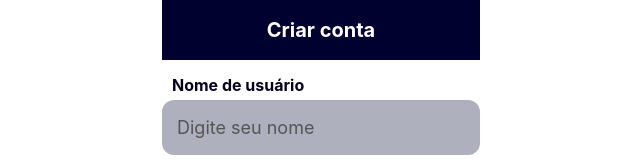
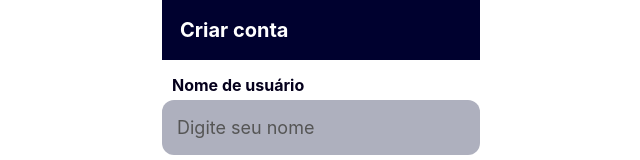
Before and after one commit to luisfelipeandrade19/barber-appointment-website, a React (Vite) app in the folder frontend/: page /register in a window 1280 px wide. Shown: the top 160 px of the page, without its empty margins (319-959 px from the left). Built offline with nearby package versions, Linux system fonts and the light colour scheme; no server answers.

Commit message:
REFACTOR: pequena auteração para o caminho de cadastrar-se para logar-se

```diff
--- a/frontend/src/screens/registro/registerPage.css
+++ b/frontend/src/screens/registro/registerPage.css
@@ -1,15 +1,18 @@
 /* registerPage.css */
 
 header {
-  width: 100%;
+  background-color: white;
+  color: white;
+  padding: 18px;
   display: flex;
-  justify-content: center; /* Centraliza o texto horizontalmente */
   align-items: center;
-  padding: 20px 0;
-  margin: 0%;
+  gap: 12px;
 }
 
-/* Reset básico e centralização da tela mobile */
+h1{
+    color: #ffffff;
+}
+
 .container {
   display: flex;
   flex-direction: column;
@@ -19,18 +22,17 @@ header {
   padding: 20px;
   background-color: #ffffff;
   font-family: Arial, sans-serif;
-  max-width: 400px; /* Mantém proporção mobile no desktop */
+  max-width: 400px;
   max-height: 844;
   margin: 0 auto;
 }
 
 #userImage {
-  border-radius: 50%; /* Mantém a imagem redonda como no print */
+  border-radius: 50%;
   margin-bottom: 20px;
   object-fit: cover;
 }
 
-/* Títulos das seções de input (Vinho/Lilás escuro) */
 .userTitle {
   color: #05001c;
   font-size: 16px;
--- a/frontend/src/screens/registro/registerPage.tsx
+++ b/frontend/src/screens/registro/registerPage.tsx
@@ -1,4 +1,3 @@
-import person from "../../assets/ft.jpg";
 import GoogleLoginButton from "../../lib/components/googleLoginButton";
 import FacebookLoginButton from "../../lib/components/FacebookLoginButton";
 import "./registerPage.css";
@@ -7,11 +6,9 @@ function RegisterPage() {
   return (
     <>
 
-
-
       <div className="register-container">
 
-        <header className="register-header">
+        <header>
             <h1>
                 Criar conta
             </h1>
```
